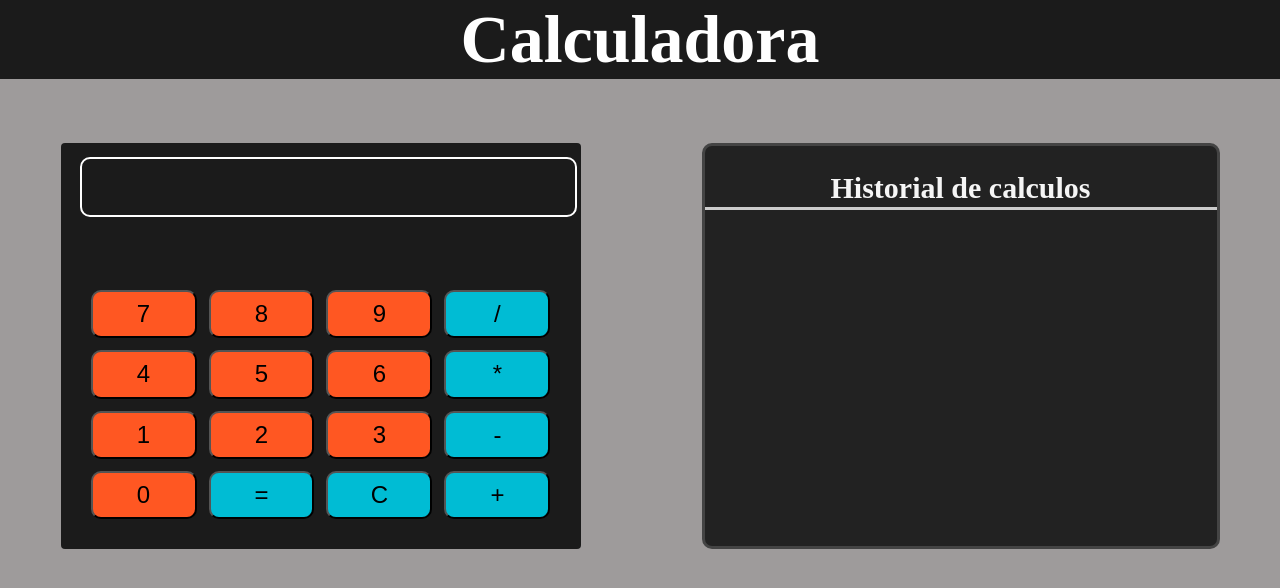
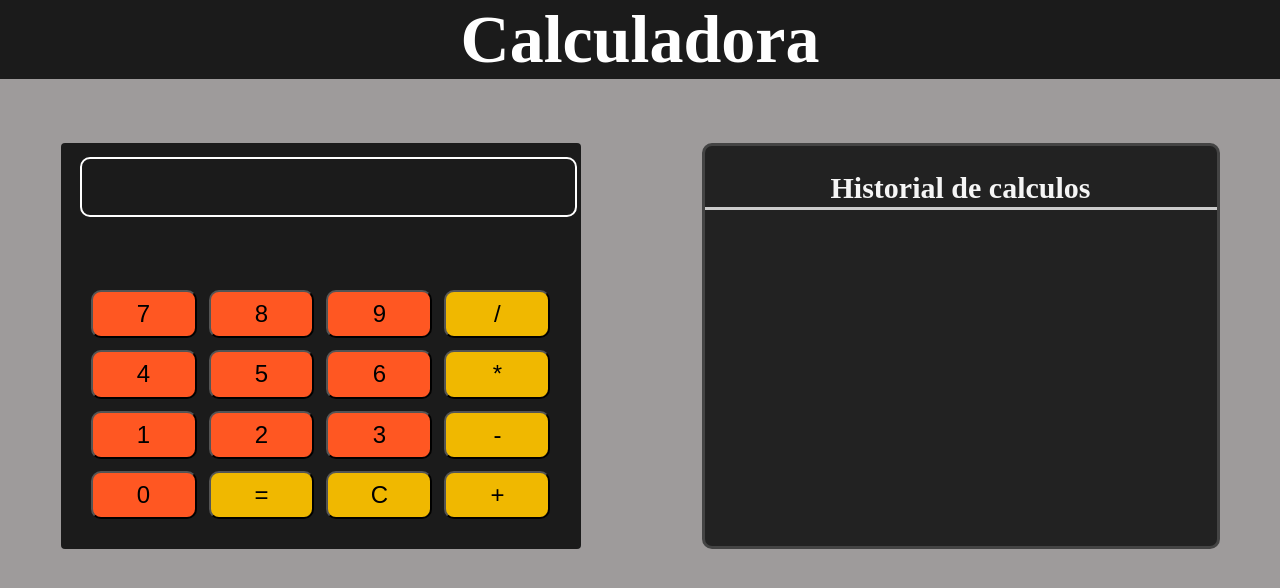
Before and after one commit to rvega22/Programacion-Web-2024, a PHP site: page / in a window 1280 px wide. Shown: the top 588 px of the page. Run offline with PHP 8.4, Linux system fonts and the light colour scheme.

Commit message:
Ejercicio 3

```diff
--- a/JavaScript/Ejercicio_3_JS/style.css
+++ b/JavaScript/Ejercicio_3_JS/style.css
@@ -72,7 +72,7 @@ main {
 }
 
 #color {
-    background-color:  #00bcd4;
+    background-color:  #f0b800;
 }
 
 #cuadro {
```
